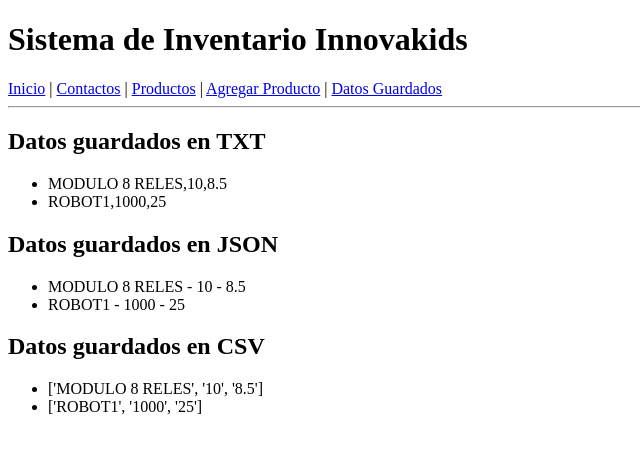
After one commit to Edytp/Desarrollo-Web, a Flask app: page /datos in a window 1280 px wide. The commit adds this page. Shown: the top 454 px of the page, without its empty margins (0-640 px from the left). Run offline with Flask 3, Linux system fonts and the light colour scheme.

Commit message:
proyecto2

```diff
--- a/Proyecto2/app.py
+++ b/Proyecto2/app.py
@@ -1,62 +1,113 @@
-from flask import Flask, render_template, url_for, request, redirect, flash
-from database import crear_tabla, insertar_producto, obtener_productos
+from flask import Flask, render_template, request, redirect, url_for, flash
+import json, csv
+from inventario.database import db
+from inventario.bd import (
+    crear_tabla, insertar_producto, obtener_productos,
+    eliminar_producto, obtener_producto, actualizar_producto,
+    agregar_producto_db, obtener_productos_db, obtener_producto_db,
+    actualizar_producto_db, eliminar_producto_db
+)
 
 app = Flask(__name__)
-
-# clave necesaria para usar flash si luego la usas
 app.secret_key = "clave_secreta"
 
-# crear tabla de productos al iniciar
+# Configuración SQLAlchemy
+app.config['SQLALCHEMY_DATABASE_URI'] = 'sqlite:///inventario_sqlalchemy.db'
+app.config['SQLALCHEMY_TRACK_MODIFICATIONS'] = False
+db.init_app(app)
+
+# Crear tabla SQLite puro al iniciar
 crear_tabla()
 
-# -------------------------
-# RUTAS PRINCIPALES
-# -------------------------
+# ---------- RUTAS ----------
 
 @app.route("/")
 def inicio():
     return render_template("index.html")
 
-
-@app.route("/about")
-def about():
-    return render_template("about.html")
-
-
 @app.route("/productos")
 def productos():
-    lista = obtener_productos()
+    lista = obtener_productos_db()
     return render_template("productos.html", productos=lista)
 
-
-@app.route("/usuario/<nombre>")
-def usuario(nombre):
-    return f"Bienvenido {nombre} a Innovakids"
-
-
-# -------------------------
-# RUTA PARA AGREGAR PRODUCTOS
-# -------------------------
-
-@app.route("/agregar", methods=["GET", "POST"])
+@app.route("/agregar", methods=["GET","POST"])
 def agregar():
-
-    if request.method == "POST":
-
+    if request.method=="POST":
         nombre = request.form["nombre"]
         cantidad = request.form["cantidad"]
         precio = request.form["precio"]
 
+        # SQLite puro
         insertar_producto(nombre, cantidad, precio)
+        # SQLAlchemy
+        agregar_producto_db(nombre, cantidad, precio)
+
+        # Archivos
+        with open("inventario/data/datos.txt","a") as f: f.write(f"{nombre},{cantidad},{precio}\n")
+
+        producto = {"nombre": nombre,"cantidad":cantidad,"precio":precio}
+        try:
+            with open("inventario/data/datos.json","r") as f: datos = json.load(f)
+        except: datos=[]
+        datos.append(producto)
+        with open("inventario/data/datos.json","w") as f: json.dump(datos,f,indent=4)
+
+        with open("inventario/data/datos.csv","a",newline="") as f:
+            writer = csv.writer(f)
+            writer.writerow([nombre,cantidad,precio])
 
         flash("Producto agregado correctamente")
-
         return redirect(url_for("productos"))
 
     return render_template("producto_form.html")
 
+@app.route("/editar/<int:id>", methods=["GET","POST"])
+def editar(id):
+    producto = obtener_producto_db(id)
+    if request.method=="POST":
+        nombre = request.form["nombre"]
+        cantidad = request.form["cantidad"]
+        precio = request.form["precio"]
 
-# -------------------------
+        actualizar_producto(id,nombre,cantidad,precio)
+        actualizar_producto_db(id,nombre,cantidad,precio)
 
-if __name__ == "__main__":
+        flash("Producto actualizado")
+        return redirect(url_for("productos"))
+
+    return render_template("editar_producto.html", producto=producto)
+
+@app.route("/eliminar/<int:id>")
+def eliminar(id):
+    eliminar_producto(id)
+    eliminar_producto_db(id)
+    flash("Producto eliminado correctamente")
+    return redirect(url_for("productos"))
+
+@app.route("/datos")
+def datos():
+    txt_datos=[]
+    json_datos=[]
+    csv_datos=[]
+    try: txt_datos = open("inventario/data/datos.txt").readlines()
+    except: pass
+    try: json_datos = json.load(open("inventario/data/datos.json"))
+    except: pass
+    try: csv_datos = list(csv.reader(open("inventario/data/datos.csv")))
+    except: pass
+    return render_template("datos.html", txt=txt_datos,json=json_datos,csv=csv_datos)
+
+@app.route("/buscar", methods=["GET","POST"])
+def buscar():
+    resultados=[]
+    if request.method=="POST":
+        nombre = request.form["nombre"]
+        resultados = [p for p in obtener_productos_db() if nombre.lower() in p.nombre.lower()]
+    return render_template("buscar.html", resultados=resultados)
+
+# ---------- Crear tablas SQLAlchemy ----------
+with app.app_context():
+    db.create_all()
+
+if __name__=="__main__":
     app.run(debug=True)
--- /dev/null
+++ b/Proyecto2/inventario/bd.py
@@ -0,0 +1,90 @@
+import sqlite3
+from .database import db, ProductoDB
+
+DB = "inventario.db"
+
+# ---------- SQLITE PURO ----------
+
+def crear_tabla():
+    conexion = sqlite3.connect(DB)
+    cursor = conexion.cursor()
+    cursor.execute("""
+        CREATE TABLE IF NOT EXISTS productos (
+            id INTEGER PRIMARY KEY AUTOINCREMENT,
+            nombre TEXT,
+            cantidad INTEGER,
+            precio REAL
+        )
+    """)
+    conexion.commit()
+    conexion.close()
+
+def insertar_producto(nombre, cantidad, precio):
+    conexion = sqlite3.connect(DB)
+    cursor = conexion.cursor()
+    cursor.execute(
+        "INSERT INTO productos (nombre, cantidad, precio) VALUES (?, ?, ?)",
+        (nombre, cantidad, precio)
+    )
+    conexion.commit()
+    conexion.close()
+
+def obtener_productos():
+    conexion = sqlite3.connect(DB)
+    cursor = conexion.cursor()
+    cursor.execute("SELECT * FROM productos")
+    productos = cursor.fetchall()
+    conexion.close()
+    return productos
+
+def obtener_producto(id):
+    conexion = sqlite3.connect(DB)
+    cursor = conexion.cursor()
+    cursor.execute("SELECT * FROM productos WHERE id = ?", (id,))
+    producto = cursor.fetchone()
+    conexion.close()
+    return producto
+
+def actualizar_producto(id, nombre, cantidad, precio):
+    conexion = sqlite3.connect(DB)
+    cursor = conexion.cursor()
+    cursor.execute(
+        "UPDATE productos SET nombre = ?, cantidad = ?, precio = ? WHERE id = ?",
+        (nombre, cantidad, precio, id)
+    )
+    conexion.commit()
+    conexion.close()
+
+def eliminar_producto(id):
+    conexion = sqlite3.connect(DB)
+    cursor = conexion.cursor()
+    cursor.execute("DELETE FROM productos WHERE id = ?", (id,))
+    conexion.commit()
+    conexion.close()
+
+# ---------- SQLALCHEMY ----------
+
+def agregar_producto_db(nombre, cantidad, precio):
+    producto = ProductoDB(nombre=nombre, cantidad=cantidad, precio=precio)
+    db.session.add(producto)
+    db.session.commit()
+
+def obtener_productos_db():
+    return ProductoDB.query.all()
+
+def obtener_producto_db(id):
+    return ProductoDB.query.get(id)
+
+def actualizar_producto_db(id, nombre, cantidad, precio):
+    producto = ProductoDB.query.get(id)
+    if producto:
+        producto.nombre = nombre
+        producto.cantidad = cantidad
+        producto.precio = precio
+        db.session.commit()
+
+def eliminar_producto_db(id):
+    producto = ProductoDB.query.get(id)
+    if producto:
+        db.session.delete(producto)
+        db.session.commit()
--- /dev/null
+++ b/Proyecto2/inventario/data/datos.csv
@@ -0,0 +1,2 @@
+MODULO 8 RELES,10,8.5
+ROBOT1,1000,25
--- /dev/null
+++ b/Proyecto2/inventario/data/datos.json
@@ -0,0 +1,12 @@
+[
+    {
+        "nombre": "MODULO 8 RELES",
+        "cantidad": "10",
+        "precio": "8.5"
+    },
+    {
+        "nombre": "ROBOT1",
+        "cantidad": "1000",
+        "precio": "25"
+    }
+]
--- /dev/null
+++ b/Proyecto2/inventario/data/datos.txt
@@ -0,0 +1,2 @@
+MODULO 8 RELES,10,8.5
+ROBOT1,1000,25
--- a/Proyecto2/templates/base.html
+++ b/Proyecto2/templates/base.html
@@ -10,23 +10,24 @@
 
 <nav>
     <a href="/">Inicio</a> |
-    <a href="/about">Acerca de</a> |
+    <a href="/contactos">Contactos</a> |
     <a href="/productos">Productos</a> |
-    <a href="/agregar">Agregar Producto</a>
+    <a href="/agregar">Agregar Producto</a> |
+    <a href="/datos">Datos Guardados</a>
 </nav>
 
 <hr>
-{% with mensajes = get_flashed_messages() %}
-{% if mensajes %}
 
-<ul>
-{% for m in mensajes %}
-<li>{{ m }}</li>
-{% endfor %}
-</ul>
+{% with messages = get_flashed_messages() %}
+  {% if messages %}
+    <ul>
+      {% for message in messages %}
+        <li>{{ message }}</li>
+      {% endfor %}
+    </ul>
+  {% endif %}
+{% endwith %}
 
-{% endif %}
-{% endwith %}
 {% block content %}
 {% endblock %}
 
--- /dev/null
+++ b/Proyecto2/templates/datos.html
@@ -0,0 +1,26 @@
+{% extends "base.html" %}
+
+{% block content %}
+
+<h2>Datos guardados en TXT</h2>
+<ul>
+{% for linea in txt %}
+<li>{{ linea }}</li>
+{% endfor %}
+</ul>
+
+<h2>Datos guardados en JSON</h2>
+<ul>
+{% for p in json %}
+<li>{{ p.nombre }} - {{ p.cantidad }} - {{ p.precio }}</li>
+{% endfor %}
+</ul>
+
+<h2>Datos guardados en CSV</h2>
+<ul>
+{% for p in csv %}
+<li>{{ p }}</li>
+{% endfor %}
+</ul>
+
+{% endblock %}
```
Also changed, not shown: Proyecto2/database.py (deleted, +0 -49 lines), Proyecto2/inventario.py (deleted, +0 -23 lines), Proyecto2/inventario/database.py (added, +13 -0 lines), Proyecto2/inventario/inventario.py (added, +24 -0 lines), Proyecto2/inventario/models.py (added, +11 -0 lines), Proyecto2/inventario/productos.py (added, +10 -0 lines), Proyecto2/static/styles.css (+15 -9 lines), Proyecto2/__init__.py (added), Proyecto2/instance/inventario_sqlalchemy.db (added), Proyecto2/inventario/__init__.py (added), Proyecto2/templates/contactos.html (renamed from Proyecto2/templates/about.html).
